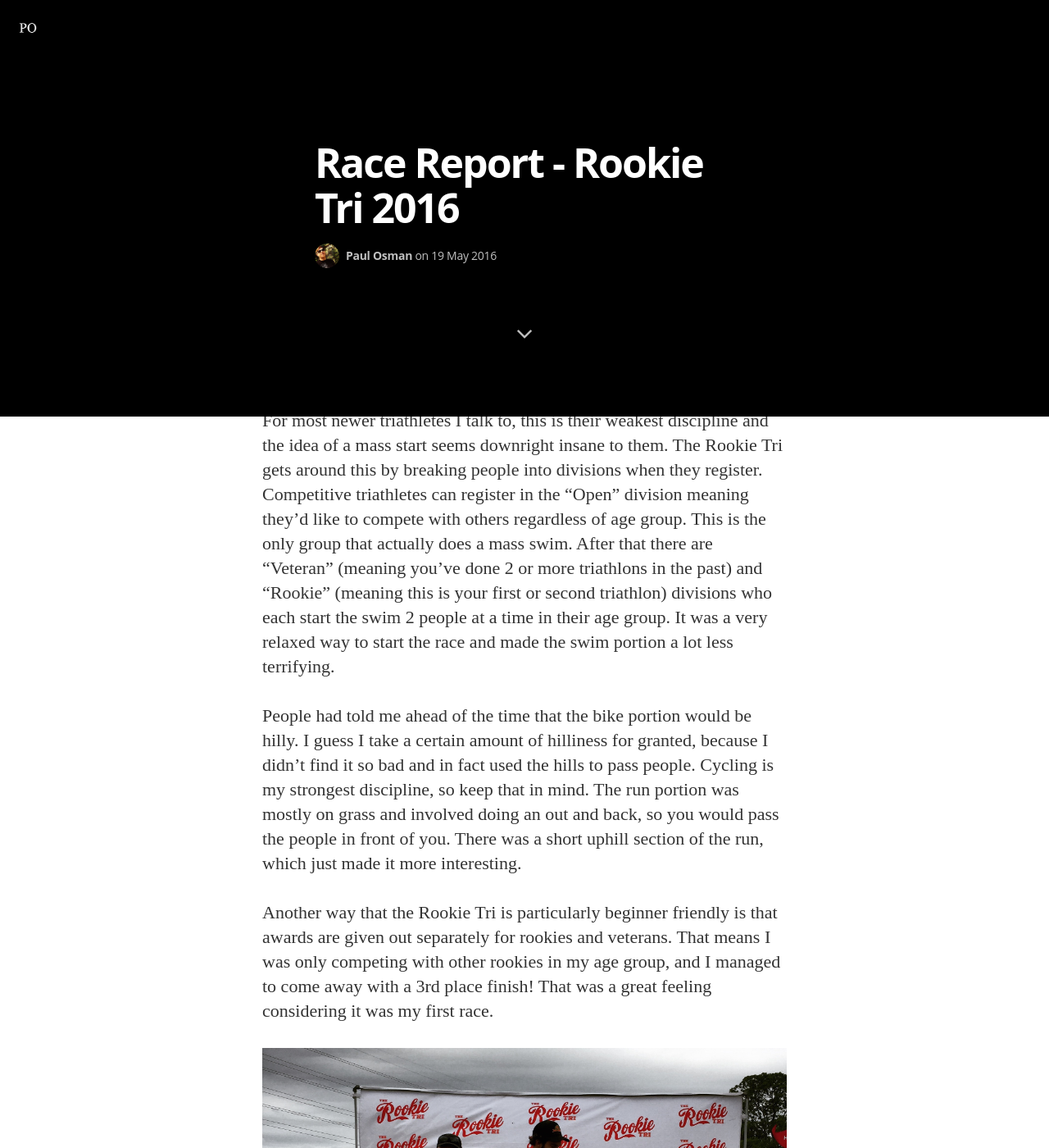
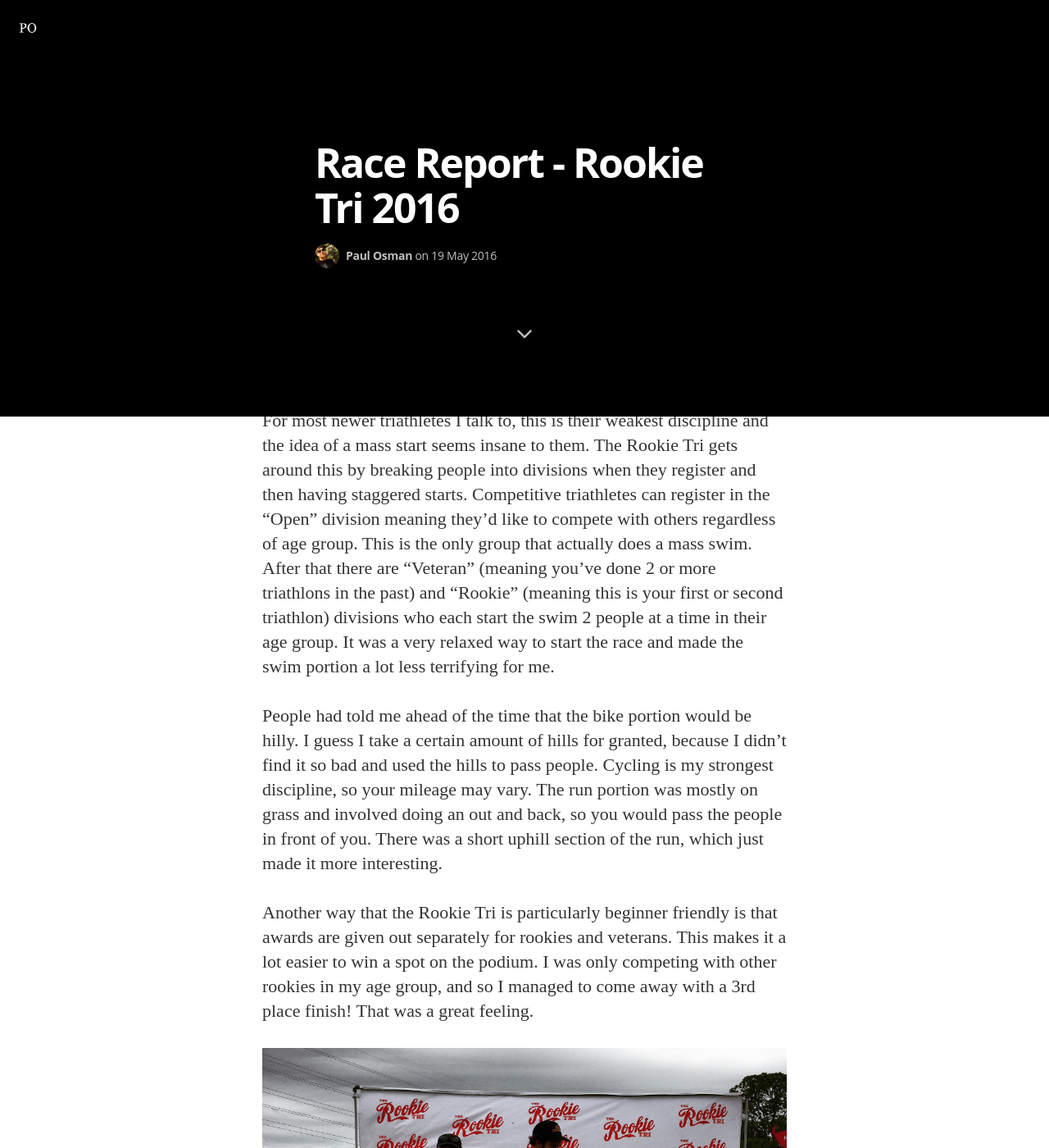
Before and after one commit to paulosman/paulosman.github.io, a Jekyll site: the page built from _posts/2016-05-19-race-report-rookie-triathlon.markdown, in a window 1280 px wide and 1400 px high, scrolled down 892 px. Shown: the whole window at 82% size. Built offline with Jekyll 4.4.1, drawn with Linux system fonts in a browser that asks for light colours; nearby versions of some CDN libraries; some web fonts are replaced; comment, search, counter and statistics services are not loaded; some of the changed text lies outside the part shown.

Commit message:
Minor edits

```diff
--- a/_posts/2016-05-19-race-report-rookie-triathlon.markdown
+++ b/_posts/2016-05-19-race-report-rookie-triathlon.markdown
@@ -4,44 +4,45 @@
 image: /assets/post_images/2016-05-19-race-report-rookie-triathlon/swim.jpg
 ---
 
-A few weeks ago I competed in my first triathlon, a super sprint distance race
+A few weeks ago I competed in my first triathlon - a super sprint distance race
 aptly named the [Rookie Tri](http://therookietri.com/). It's a 300 meter swim,
-followed by an 11.2 mile bike ending off with a 2 mile run. I'm registered to
-race the Olympic Distance (1500m swim, 40km bike, 10km run) at the [CapTex
+followed by an 11.2 mile bike ending with a 2 mile run. I'm registered to
+race an Olympic Distance (1500m swim, 40km bike, 10km run) at the [CapTex
 Triathlon](http://www.captextri.com/) at the end of the month, so I figured this
 would be good practice. I'm so glad I did it, I had a great time and learned a
 ton.
 
 Before getting into the specific lessons I took away, I'd like to heartily
 recommend this event. It's a lot of fun and the organizers go to great lengths
-to make it accessible to newcomers to multisport. Triathlons are intimidating,
-but this one really isn't -- mostly because so many people are first timers
-right there with you. I never once felt like I should have known something I
+to make it accessible to newcomers. Triathlons are intimidating but this one
+really isn't - mostly because so many other people are also first timers, so you
+shouldn't feel alone. I never once felt like I should have known something I
 didn't.
 
 The swim is the most intimidating part of a triathlon for a lot of people. For
 most newer triathletes I talk to, this is their weakest discipline and the idea
-of a mass start seems downright insane to them. The Rookie Tri gets around this
-by breaking people into divisions when they register. Competitive triathletes
-can register in the "Open" division meaning they'd like to compete with others
-regardless of age group. This is the only group that actually does a mass swim.
-After that there are "Veteran" (meaning you've done 2 or more triathlons in the
-past) and "Rookie" (meaning this is your first or second triathlon) divisions
-who each start the swim 2 people at a time in their age group. It was a very
-relaxed way to start the race and made the swim portion a lot less terrifying.
+of a mass start seems insane to them. The Rookie Tri gets around this by
+breaking people into divisions when they register and then having staggered
+starts. Competitive triathletes can register in the "Open" division meaning
+they'd like to compete with others regardless of age group. This is the only
+group that actually does a mass swim. After that there are "Veteran" (meaning
+you've done 2 or more triathlons in the past) and "Rookie" (meaning this is your
+first or second triathlon) divisions who each start the swim 2 people at a time
+in their age group. It was a very relaxed way to start the race and made the
+swim portion a lot less terrifying for me.
 
 People had told me ahead of the time that the bike portion would be hilly. I
-guess I take a certain amount of hilliness for granted, because I didn't find it
-so bad and in fact used the hills to pass people. Cycling is my strongest
-discipline, so keep that in mind. The run portion was mostly on grass and
-involved doing an out and back, so you would pass the people in front of you.
-There was a short uphill section of the run, which just made it more
-interesting.
+guess I take a certain amount of hills for granted, because I didn't find it so
+bad and used the hills to pass people. Cycling is my strongest discipline, so
+your mileage may vary. The run portion was mostly on grass and involved doing an
+out and back, so you would pass the people in front of you. There was a short
+uphill section of the run, which just made it more interesting.
 
 Another way that the Rookie Tri is particularly beginner friendly is that awards
-are given out separately for rookies and veterans. That means I was only
-competing with other rookies in my age group, and I managed to come away with a
-3rd place finish! That was a great feeling considering it was my first race.
+are given out separately for rookies and veterans. This makes it a lot easier to
+win a spot on the podium. I was only competing with other rookies in my age
+group, and so I managed to come away with a 3rd place finish! That was a great
+feeling.
 
 ![Podium for 35-39 age group](/assets/post_images/2016-05-19-race-report-rookie-triathlon/podium.jpg)
 
@@ -49,15 +50,15 @@
 All in all I was really happy with how things went. Here's a list of take aways:
 
 1. *Race belts are a life saver*. When you pick up your race packet, you get
-   your bib number and some safety pins. The USAT rules state that you must wear
+   your bib number and some safety pins. USAT rules state that you must wear
    your race bib number for the duration of the bike and run, but clearly it
    wouldn't be possible to wear it during the swim (it would either get soaked
    and soggy, or get torn up if you wear a wetsuit). The idea of fiddling with
-   safety pins during a T1 seemed insane to me, so I took the advice and opted
-   for a race belt and just left it in my transition area with the bib number
-   already attached. All I had to do was clip it around my waist when going from
-   the swim to the bike. I bought [one made by
-   VeloChampion](http://www.amazon.com/VeloChampion-Triathlon-Race-Number-Belt/dp/B00AQ0TEL0?ie=UTF8&psc=1&redirect=true&ref_=oh_aui_detailpage_o00_s00)
+   safety pins during a T1 seemed insane to me, so I took some advice from a
+   more experienced triathlete and opted for a race belt that I left in the
+   transition area with the bib number already attached. All I had to do was
+   clip it around my waist when going from the swim to the bike. I bought [one
+   made by VeloChampion](http://www.amazon.com/VeloChampion-Triathlon-Race-Number-Belt/dp/B00AQ0TEL0?ie=UTF8&psc=1&redirect=true&ref_=oh_aui_detailpage_o00_s00)
    and it worked great for me.
 
 2. *Pace yourself*. I made two pacing mistakes. I underestimated how hard the
@@ -65,15 +66,15 @@
    out at full force when the swim started. Swimming is my weakest discipline
    and I remember being surprised when I was passing all these much more
    confident looking people! Then at about the 150 meter mark, holy hell I
-   started to feel it and need to tread water and take a break for a bit. The
-   second half of the swim was a lot harder than it needed to be as a result.
-   Once on the bike, I pushed pretty hard which felt good at the time. I passed
-   dozens of people and only got passed by one. I paid for it on the run though,
-   so careful here. My run splits were about 8:20/mile which is slow for me on
-   a 2 mile run, I should have been able to pull off 7:00/mile or faster. The
-   lesson I'm taking away from this is that I need to do more brick workouts
-   so I can better understand what I'm capable of on the bike without killing
-   my legs.
+   started to feel it and needed to tread water and take a break for a bit. The
+   realities of open water swimming hit me (the waves!) as well. The second half
+   of the swim was a lot harder than it needed to be as a result. Once on the
+   bike, I pushed pretty hard which felt good at the time. I passed dozens of
+   people and only got passed by one. I paid for it on the run though, so
+   careful here. My run splits were about 8:20/mile which is slow for me on a 2
+   mile run, I should have been able to pull off 7:00/mile or faster. The lesson
+   I'm taking away from this is that I need to do more brick workouts so I can
+   better understand what I'm capable of on the bike without killing my legs.
 
 3. *Watch your step*. The transition area is going to be hectic. I expected
    that. What I didn't expect was that I would step on a bunch of burrs with my
```
Also changed, not shown: other parts of _posts/2016-05-19-race-report-rookie-triathlon.markdown (+4 -4 lines).
